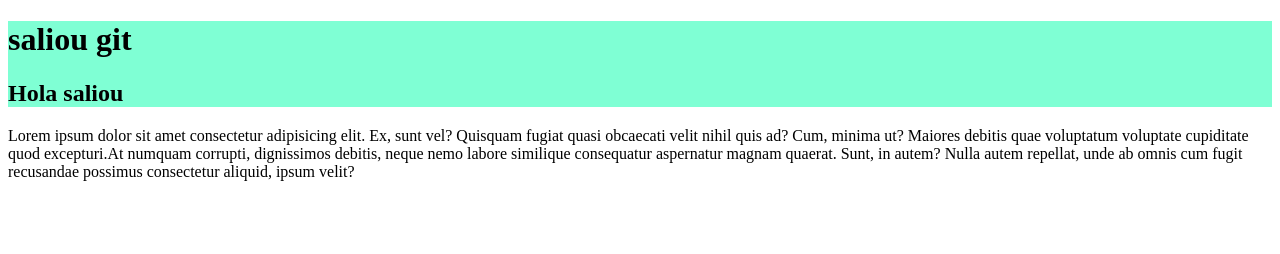
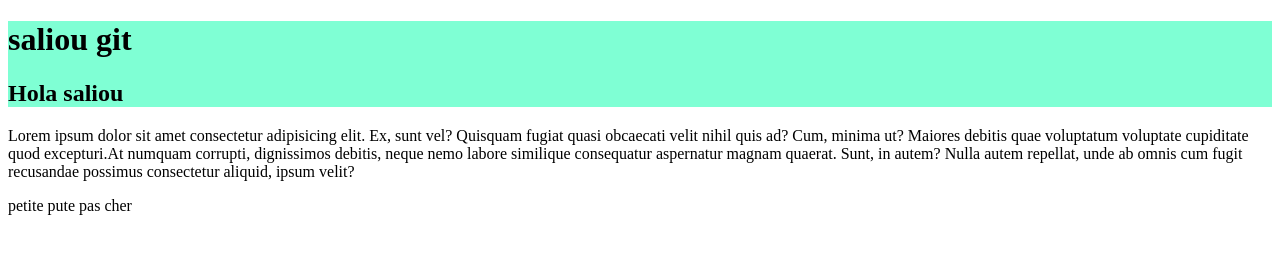
Before and after one commit to saliou12/mariane, a plain HTML site: page index.html in a window 1280 px wide. Drawn offline with Linux system fonts and the light colour scheme.

Commit message:
la puta branch

```diff
--- a/index.html
+++ b/index.html
@@ -15,5 +15,10 @@
 <div>
     <p>Lorem ipsum dolor sit amet consectetur adipisicing elit. Ex, sunt vel? Quisquam fugiat quasi obcaecati velit nihil quis ad? Cum, minima ut? Maiores debitis quae voluptatum voluptate cupiditate quod excepturi.At numquam corrupti, dignissimos debitis, neque nemo labore similique consequatur aspernatur magnam quaerat. Sunt, in autem? Nulla autem repellat, unde ab omnis cum fugit recusandae possimus consectetur aliquid, ipsum velit?   </p>
 </div>
+<div>
+    <p>
+        petite pute pas cher
+    </p>
+</div>
 </body>
 </html>
```
